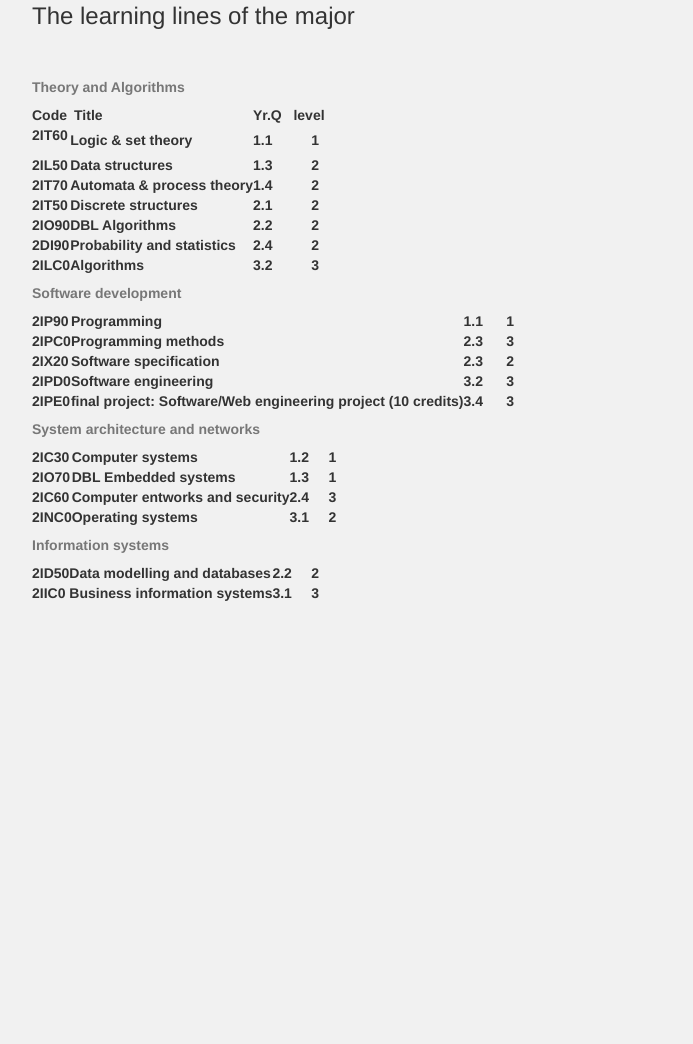
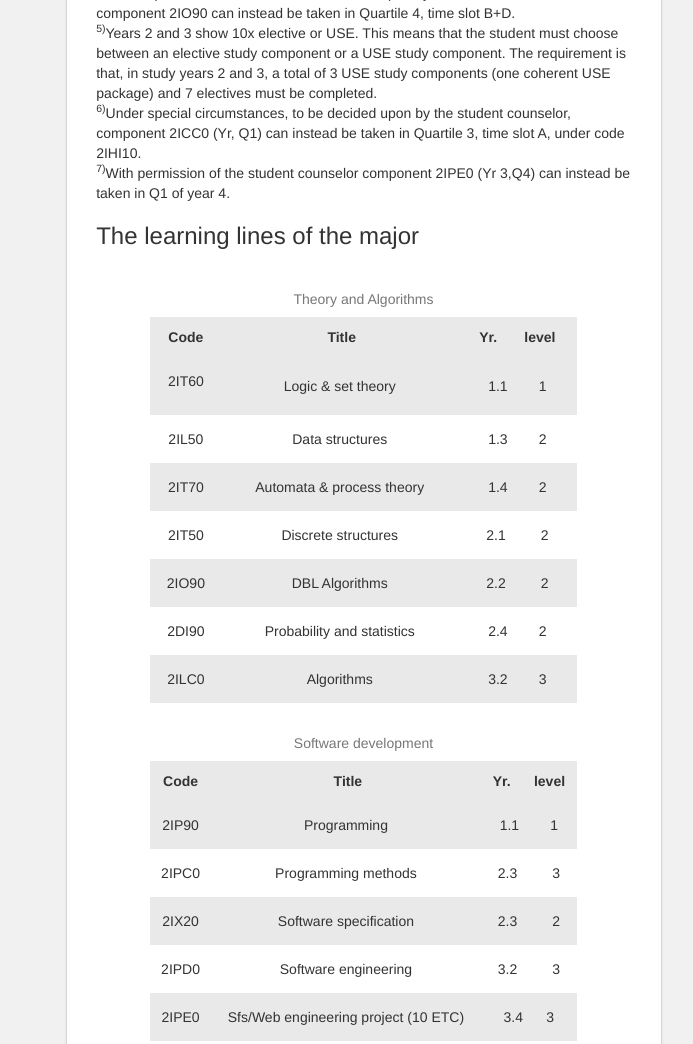
Before and after one commit to Joristdh/DBL-Hypermedia, a website: page docs/curriculum_general.html in a window 1280 px wide. Shown: the part 1012-2056 px from the top of the page, without its empty margins (253-946 px from the left). Before the commit the page ends 1655 px from the top, so only its background shows below. Drawn offline with Linux system fonts and the light colour scheme.

Commit message:
added table styling and white card background

```diff
--- a/css/simple-sidebar.css
+++ b/css/simple-sidebar.css
@@ -4,12 +4,14 @@
  * Licensed under MIT (https://github.com/BlackrockDigital/startbootstrap/blob/gh-pages/LICENSE)
  */
 
+
+/* basic styling */
+
 h1 {
     color: #333;
     font-weight: bolder;
     padding-left: 25%;
 }
-
 
 #menu-toggle {
     position: absolute;
@@ -23,6 +25,56 @@ ul {
 body {
     overflow-x: hidden;
     background-color: #f1f1f1;
+}
+
+table {
+    width: 80%;
+    margin: auto;
+}
+
+table caption {
+    text-align: center;
+    padding-top: 30px
+}
+
+table tr th,
+table tr td {
+    padding: 10px;
+}
+
+th {
+    text-align: center;
+}
+
+tr td {
+    text-align: center;
+    line-height: 2em;
+}
+
+table tbody tr:nth-child(even) {
+    background: #FFF
+}
+
+table tbody tr:nth-child(odd) {
+    background: #e9e9e9
+}
+
+.col-lg-12 {
+    background-color: white;
+    box-shadow: 0 1px 3px rgba(0, 0, 0, 0.12), 0 1px 2px rgba(0, 0, 0, 0.24);
+    transition: all 0.3s cubic-bezier(.25, .8, .25, 1);
+    border-radius: 5px;
+}
+
+.col-lg-12 h1 {
+    text-align: right;
+    padding-right: 10px;
+    padding-top: 10px;
+}
+
+img.center {
+    display: block;
+    margin: 0 auto;
 }
 
 
@@ -158,8 +210,6 @@ body {
     font-size: 35px;
 }
 
-
-
 .sidebar-nav>.sidebar-brand a:hover {
     color: #fff;
     background: none;
@@ -181,7 +231,7 @@ div.sidebar-back {
 div.sidebar-back a {
     color: #999;
     font-size: 14px;
-    line-height: 20px;
+    line-height: 25px;
 }
 
 .sidebar-nav>.sidebar-back a {
@@ -219,6 +269,18 @@ div.sidebar-footer a {
 }
 
 @media(min-width:768px) {
+    /* basic styling for big screens */
+    .col-lg-12 {
+        max-width: 60%;
+        margin-left: 5%;
+        padding: 0 3% 15px 3%;
+    }
+    .col-lg-12 h1 {
+        text-align: center;
+        padding-left: 0;
+        padding-top: 0;
+    }
+    /* sidebar styling */
     #wrapper {
         padding-left: 250px;
     }
--- a/docs/curriculum_general.html
+++ b/docs/curriculum_general.html
@@ -99,7 +99,7 @@
                     </div>
                 </li>
                 <li>
-                    <a href="/docs/curriculum_general.html" id="general" class="selected" >Curriculum</a>
+                    <a href="/docs/curriculum_general.html" id="general" class="selected">Curriculum</a>
                 </li>
                 <li>
                     <div class="fold">
@@ -181,7 +181,9 @@
                             <h1>Major Computer Science &amp; Engineering</h1>
                             <h3>Curriculum</h3>
                             <p>A detailed program of the Software Science program is given in the following schedule, where each study component is represented by its code, name and timeslot (A-E). All components encompass 5 ECTS, except the final project 2IPE0 (10 ECTS).<br>The major is constructed along important domains, in coherent packages called learning lines. The learning lines and their study components are listed below the schedule.</p>
-                            <img src="/img/cse_curriculum.png">
+                            <div style="overflow:auto">
+                                <img class="center" src="/img/cse_curriculum.png">
+                            </div>
                             <p>Notes:</p>
                             <p><sup>1)</sup>One is free to choose the formal variant of basic course 3NAB0 (Yr 1, Q2): 3NBB0.<br>
                                 <sup>2)</sup>Under special circumstances, to be decided upon by the student counselor, component 2IO90 can instead be taken in Quartile 4, time slot D.<br>
@@ -192,135 +194,139 @@
                                 <sup>7)</sup>With permission of the student counselor component 2IPE0 (Yr 3,Q4) can instead be taken in Q1 of year 4.</p>
                             <h3>The learning lines of the major</h3>
                             <div class="table">
-                                <dl>
-                                    <p></p>
-                                    <dt>
-                                        <br>
-                                        <p></p>
-                                            <table cellpadding="5" cellspacing="0" class="contenttable stacktable large-only">
+
+                                <table cellpadding="5" cellspacing="0">
                                     <caption>Theory and Algorithms</caption>
-                                                <thead>
                                     <tr>
                                         <th>Code</th>
                                         <th>&nbsp;Title</th>
-                                                        <th>Yr.Q &nbsp; level</th>
+                                        <th>Yr. &nbsp; &nbsp; &nbsp; level</th>
                                     </tr>
-                                                </thead>
                                     <tbody>
                                         <tr>
                                             <td>
                                                 <p>2IT60</p>
                                             </td>
                                             <td>Logic &amp; set theory</td>
-                                                        <td>1.1 &nbsp; &nbsp; &nbsp; &nbsp; &nbsp;1</td>
+                                            <td>1.1 &nbsp; &nbsp; &nbsp; &nbsp;1</td>
                                         </tr>
                                         <tr>
                                             <td>2IL50</td>
                                             <td>Data structures</td>
-                                                        <td>1.3 &nbsp; &nbsp; &nbsp; &nbsp; &nbsp;2</td>
+                                            <td>1.3 &nbsp; &nbsp; &nbsp; &nbsp;2</td>
                                         </tr>
                                         <tr>
                                             <td>2IT70</td>
                                             <td>Automata &amp; process theory</td>
-                                                        <td>1.4 &nbsp; &nbsp; &nbsp; &nbsp; &nbsp;2</td>
+                                            <td>1.4 &nbsp; &nbsp; &nbsp; &nbsp;2</td>
                                         </tr>
                                         <tr>
                                             <td>2IT50</td>
                                             <td>Discrete structures</td>
-                                                        <td>2.1 &nbsp; &nbsp; &nbsp; &nbsp; &nbsp;2</td>
+                                            <td>2.1 &nbsp; &nbsp; &nbsp; &nbsp; 2</td>
                                         </tr>
                                         <tr>
                                             <td>2IO90</td>
                                             <td>DBL Algorithms</td>
-                                                        <td>2.2 &nbsp; &nbsp; &nbsp; &nbsp; &nbsp;2</td>
+                                            <td>2.2 &nbsp; &nbsp; &nbsp; &nbsp; 2</td>
                                         </tr>
                                         <tr>
                                             <td>2DI90</td>
                                             <td>Probability and statistics</td>
-                                                        <td>2.4 &nbsp; &nbsp; &nbsp; &nbsp; &nbsp;2</td>
+                                            <td>2.4 &nbsp; &nbsp; &nbsp; &nbsp;2</td>
                                         </tr>
                                         <tr>
                                             <td>2ILC0</td>
                                             <td>Algorithms</td>
-                                                        <td>3.2 &nbsp; &nbsp; &nbsp; &nbsp; &nbsp;3</td>
+                                            <td>3.2 &nbsp; &nbsp; &nbsp; &nbsp;3</td>
                                         </tr>
                                     </tbody>
                                 </table>
-                                            <table cellpadding="5" cellspacing="0" class="contenttable">
+                                <table cellpadding="5" cellspacing="0">
                                     <caption>Software development</caption>
+                                    <tr>
+                                        <th>Code</th>
+                                        <th>&nbsp;Title</th>
+                                        <th>Yr. &nbsp; &nbsp; &nbsp;level</th>
+                                    </tr>
                                     <tbody>
                                         <tr>
                                             <td>2IP90</td>
                                             <td>Programming</td>
-                                                        <td>1.1 &nbsp; &nbsp; &nbsp;1</td>
+                                            <td>1.1 &nbsp; &nbsp; &nbsp; &nbsp;1</td>
                                         </tr>
                                         <tr>
                                             <td>2IPC0</td>
                                             <td>Programming methods</td>
-                                                        <td>2.3 &nbsp; &nbsp; &nbsp;3</td>
+                                            <td>2.3 &nbsp; &nbsp; &nbsp; &nbsp; 3</td>
                                         </tr>
                                         <tr>
                                             <td>2IX20</td>
                                             <td>Software specification</td>
-                                                        <td>2.3 &nbsp; &nbsp; &nbsp;2</td>
+                                            <td>2.3 &nbsp; &nbsp; &nbsp; &nbsp; 2</td>
                                         </tr>
                                         <tr>
                                             <td>2IPD0</td>
                                             <td>Software engineering</td>
-                                                        <td>3.2 &nbsp; &nbsp; &nbsp;3</td>
+                                            <td>3.2 &nbsp; &nbsp; &nbsp; &nbsp; 3</td>
                                         </tr>
                                         <tr>
                                             <td>2IPE0</td>
-                                                        <td>final project:&nbsp;Software/Web engineering project (10 credits)</td>
+                                            <td>Sfs/Web engineering project (10 ETC)</td>
                                             <td>3.4 &nbsp; &nbsp; &nbsp;3</td>
                                         </tr>
                                     </tbody>
                                 </table>
-                                            <table cellpadding="5" cellspacing="0" class="contenttable">
+                                <table cellpadding="5" cellspacing="0">
                                     <caption>System architecture and networks</caption>
+                                    <tr>
+                                        <th>Code</th>
+                                        <th>&nbsp;Title</th>
+                                        <th>Yr. &nbsp; &nbsp;&nbsp;level</th>
+                                    </tr>
                                     <tbody>
                                         <tr>
                                             <td>2IC30</td>
                                             <td>Computer systems</td>
-                                                        <td>1.2 &nbsp; &nbsp; 1</td>
+                                            <td>1.2 &nbsp; &nbsp; &nbsp; &nbsp;1</td>
                                         </tr>
                                         <tr>
                                             <td>2IO70</td>
                                             <td>DBL Embedded systems</td>
-                                                        <td>1.3 &nbsp; &nbsp; 1</td>
+                                            <td>1.3 &nbsp; &nbsp; &nbsp; &nbsp;1</td>
                                         </tr>
                                         <tr>
                                             <td>2IC60</td>
                                             <td>Computer entworks and security</td>
-                                                        <td>2.4 &nbsp; &nbsp; 3</td>
+                                            <td>2.4 &nbsp; &nbsp; &nbsp; &nbsp; 3</td>
                                         </tr>
                                         <tr>
                                             <td>2INC0</td>
                                             <td>Operating systems</td>
-                                                        <td>3.1 &nbsp; &nbsp; 2</td>
+                                            <td>3.1 &nbsp; &nbsp; &nbsp; &nbsp;2</td>
                                         </tr>
                                     </tbody>
                                 </table>
-                                        <table cellpadding="5" cellspacing="0" class="contenttable">
+                                <table cellpadding="5" cellspacing="0">
                                     <caption>Information systems</caption>
+                                    <tr>
+                                        <th>Code</th>
+                                        <th>&nbsp;Title</th>
+                                        <th>Yr. &nbsp;&nbsp;&nbsp; level</th>
+                                    </tr>
                                     <tbody>
                                         <tr>
                                             <td>2ID50</td>
                                             <td>Data modelling and databases</td>
-                                                    <td>2.2 &nbsp; &nbsp; 2</td>
+                                            <td>2.2 &nbsp; &nbsp; &nbsp; &nbsp; 2</td>
                                         </tr>
                                         <tr>
                                             <td>2IIC0</td>
                                             <td>Business information systems</td>
-                                                    <td>3.1 &nbsp; &nbsp; 3</td>
+                                            <td>3.1 &nbsp; &nbsp; &nbsp; &nbsp; 3</td>
                                         </tr>
                                     </tbody>
                                 </table>
-                                        <p></p>
-                                    </dt>
-                                    <p></p>
-                                </dl>
-
                             </div>
                         </div>
                     </div>
```
Lines whose indentation alone changed are shown as unchanged.
